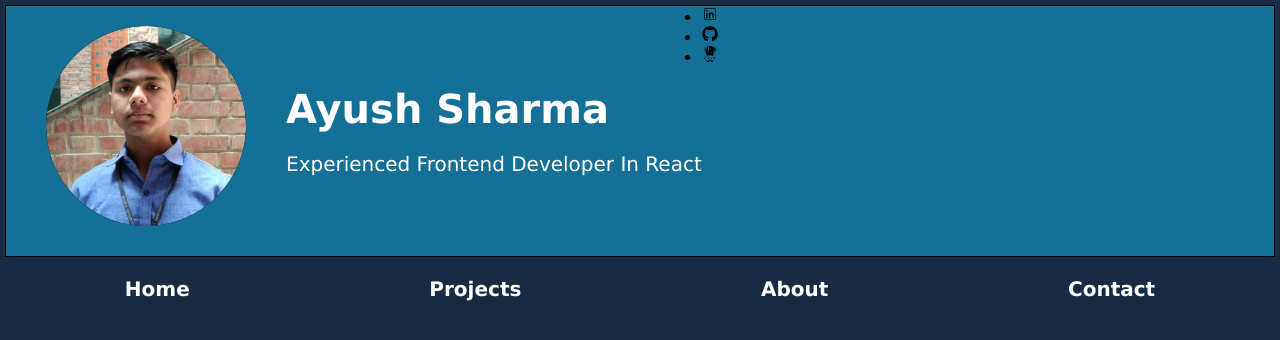
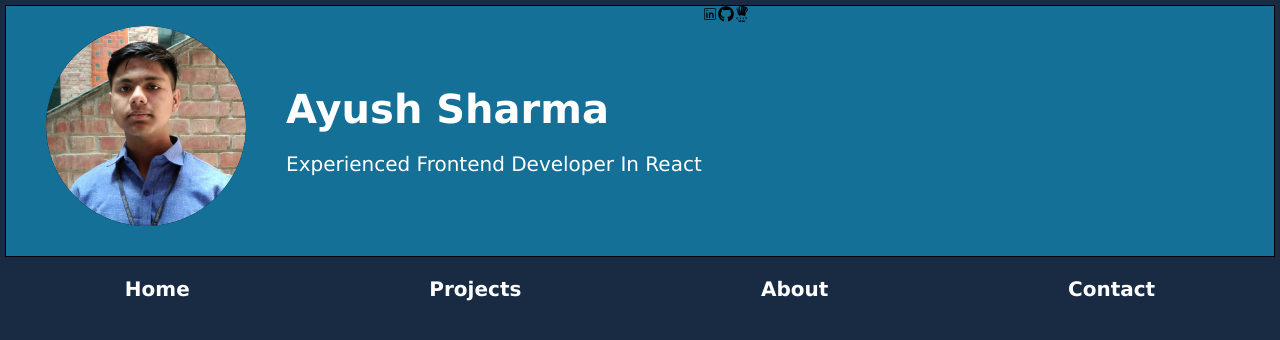
Before and after one commit to Ayush-Sharma-2023/myportfolio, a React (Create React App) app: page / in a window 1280 px wide. Shown: the top 340 px of the page. Built offline with nearby package versions, Linux system fonts and the light colour scheme.

Commit message:
modified:   src/components/bannerStyle.css

```diff
--- a/src/components/bannerStyle.css
+++ b/src/components/bannerStyle.css
@@ -36,9 +36,16 @@ img{
 }
 
 .icons{
+    display: flex;
 
 }
 .iconlist{
+    display: flex;
+    list-style: none;
+    justify-content: space-around;
+
+
+
 
 
 
@@ -46,7 +53,9 @@ img{
 }
 
 .iconitem{
-    size: 20px;
+    size: 80px;
+
+
 
 
 
@@ -54,4 +63,5 @@ img{
 
 .iconitem:hover{
     background-color: #192B43;
+    border: 2px solid red;
 }
```
Also changed, not shown: 1 other file (tests, documents, lock files or other folders).
